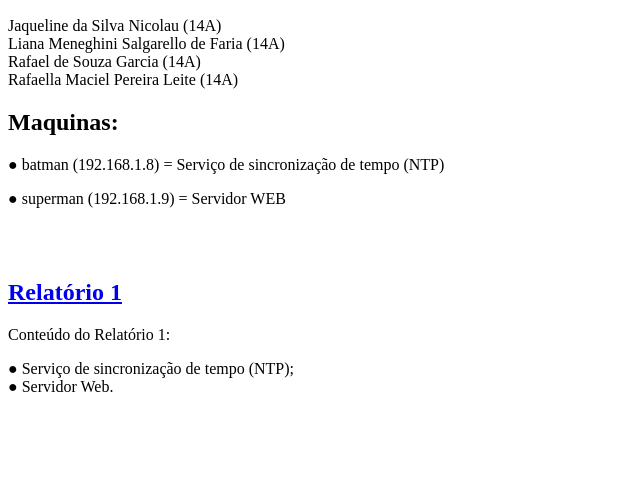
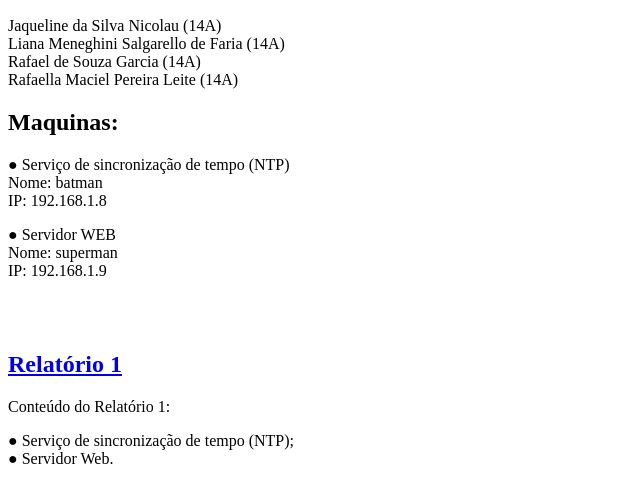
Before and after one commit to apenasliana/redes-ufla-2022, a plain HTML site: page data/www/index.html in a window 1280 px wide. Shown: the part 97-600 px from the top of the page, without its empty margins (0-640 px from the left). Drawn offline with Linux system fonts and the light colour scheme.

Commit message:
finalizacao do html

```diff
--- a/data/www/index.html
+++ b/data/www/index.html
@@ -12,10 +12,10 @@
             <h2>Grupo E </h2>
             <h2>Integrantes:</h2>
             <p>
-                Jaqueline da Silva Nicolau (14A)
-                <br>Liana Meneghini Salgarello de Faria (14A)
-                <br>Rafael de Souza Garcia (14A)
-                <br>Rafaella Maciel Pereira Leite (14A)
+                Jaqueline da Silva Nicolau <bold>(14A)</bold>
+                <br>Liana Meneghini Salgarello de Faria <bold>(14A)</bold>
+                <br>Rafael de Souza Garcia <bold>(14A)</bold>
+                <br>Rafaella Maciel Pereira Leite <bold>(14A)</bold>
             </p>
         </div>
 
@@ -23,15 +23,23 @@
             <h2>
                 Maquinas:
             </h2>
-            <p>● batman (192.168.1.8) = Serviço de sincronização de tempo (NTP)</p>
-            <p>● superman (192.168.1.9) = Servidor WEB</p>
+            <p>
+                ● Serviço de sincronização de tempo (NTP) <br>
+                <bold>Nome:</bold> batman<br>
+                <bold>IP:</bold> 192.168.1.8
+            </p>
+            <p>
+                ● Servidor WEB <br>
+                <bold>Nome:</bold> superman<br>
+                <bold>IP:</bold> 192.168.1.9
+            </p>
             <br>
             <br>
         </div>
     </section>
     <section id="relatorios">
         <div>
-            <a target="_blank" href="https://docs.google.com/document/d/1OMPl9NJ_Cx1YZ7gBXp38nnRgsUdjFBKRrz9IP2PmLpI/edit?usp=sharing">
+            <a target="_blank" href="https://docs.google.com/document/d/1TN18yNSk9tgs3fcfkKhYlVuG0to8t6DdyN19joJKiBQ/edit?usp=sharing">
                 <h2>Relatório 1</h2>
             </a>
             <p>Conteúdo do Relatório 1:</p>
```
